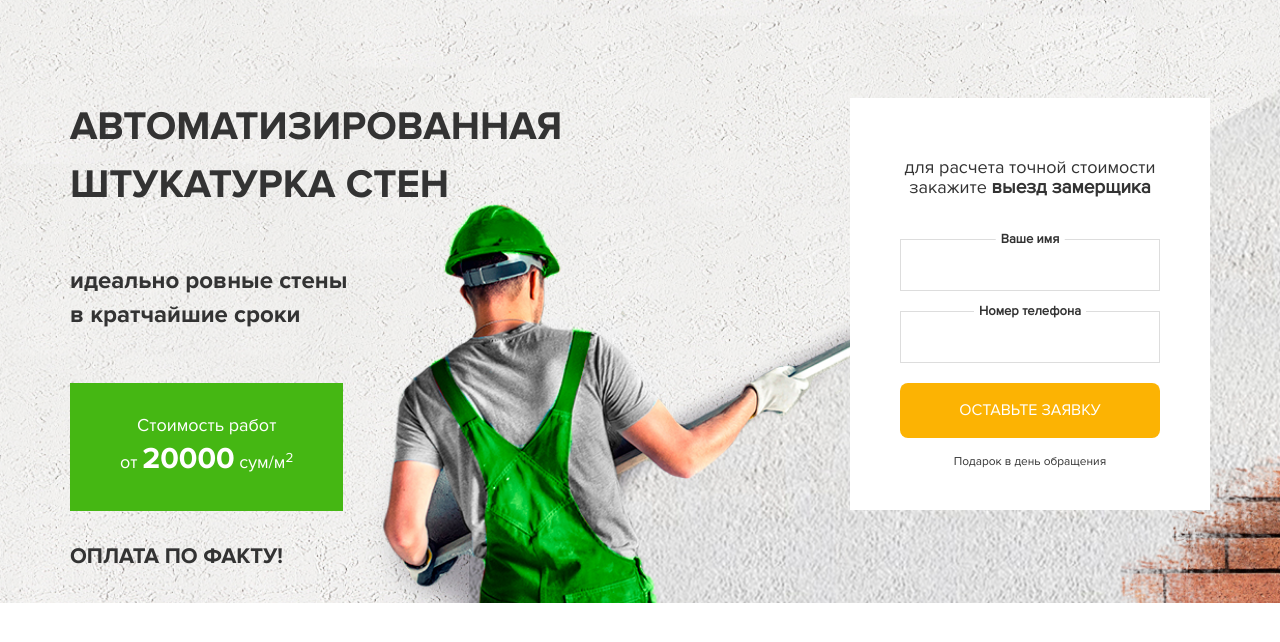
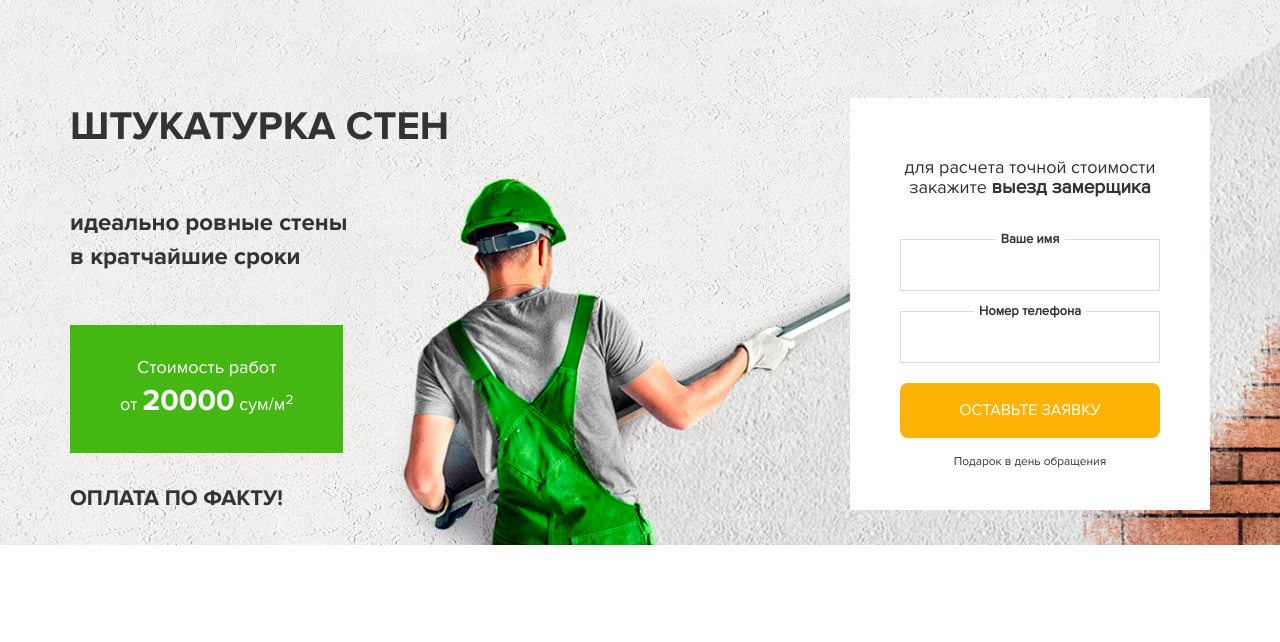
Before and after one commit to Jamakat/Jamakat.github.io, a plain HTML site: page lesson/src/index.html in a window 1280 px wide. Shown: the part 122-764 px from the top of the page. Drawn offline with nearby package versions, Linux system fonts and the light colour scheme.

Commit message:
Update index.html

```diff
--- a/lesson/src/index.html
+++ b/lesson/src/index.html
@@ -50,7 +50,7 @@
      		<div class="row">
      			<div class="col-md-7 col-sm-12 col-lg-6">
      				<div class="main-title">
-     					<h1>Автоматизированная штукатурка стен</h1>
+     					<h1>штукатурка стен</h1>
      					<p class="main-subtitle">идеально ровные стены <br> в кратчайшие сроки</p>
      					<span>
      						Стоимость работ <br> от <strong>20000</strong> сум/м<sup>2</sup>
```
